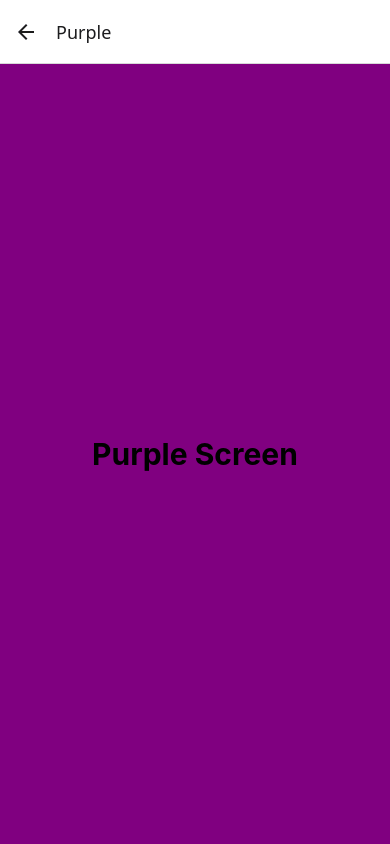
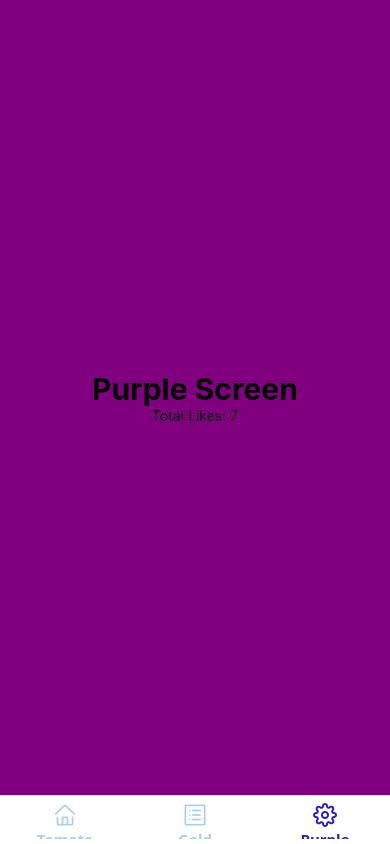
Before and after one commit to ajinkyacodes/rn-ui-design, a React Native app: screen /PurpleScreen in a window 390 px wide. Built offline with nearby package versions, Linux system fonts and the light colour scheme.

Commit message:
Added static Like count in all screens. Added useState hook in Tomato Screen

```diff
--- a/src/container/EnableNavigation.tsx
+++ b/src/container/EnableNavigation.tsx
@@ -7,7 +7,7 @@ import MyTabs from '../navigation/BottomTabs';
 const EnableNavigation = () => {
 	return (
 		<NavigationContainer>
-			<MainStackNavigator />
+			<MyTabs />
 		</NavigationContainer>
 	);
 };
--- a/src/pages/GoldScreen.tsx
+++ b/src/pages/GoldScreen.tsx
@@ -1,5 +1,5 @@
 import { Button, StyleSheet, Text, View } from 'react-native';
-import React from 'react';
+import React, { useState } from 'react';
 import { useNavigation, useRoute } from '@react-navigation/native';
 
 const GoldScreen = () => {
@@ -17,6 +17,7 @@ const GoldScreen = () => {
 				onPress={() => navigation.navigate('PurpleScreen')}
 			/>
 			<Text>Hello, {params?.name}</Text>
+			<Text>Total Likes: 7</Text>
 		</View>
 	);
 };
--- a/src/pages/PurpleScreen.tsx
+++ b/src/pages/PurpleScreen.tsx
@@ -6,6 +6,7 @@ const PurpleScreen = () => {
 	return (
 		<View style={styles.container}>
 			<Text style={styles.text}>Purple Screen</Text>
+			<Text>Total Likes: 7</Text>
 		</View>
 	);
 };
--- a/src/pages/TomatoScreen.tsx
+++ b/src/pages/TomatoScreen.tsx
@@ -1,8 +1,10 @@
 import { Button, StyleSheet, Text, View } from 'react-native';
-import React from 'react';
+import React, { useState } from 'react';
 import { useNavigation } from '@react-navigation/native';
 
 const TomatoScreen = () => {
+	const [totalLikes, setTotalLikes] = useState(9);
+
 	const navigation = useNavigation();
 
 	return (
@@ -22,6 +24,8 @@ const TomatoScreen = () => {
 			>
 				Name: Codes
 			</Text>
+			<Text>Total Likes: {totalLikes}</Text>
+			<Button title='Like' onPress={()=>setTotalLikes(totalLikes+1)} />
 		</View>
 	);
 };
```
